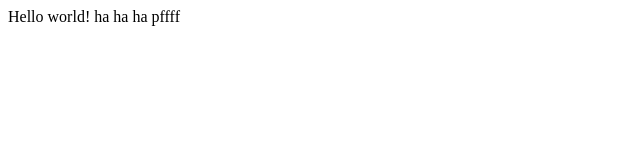
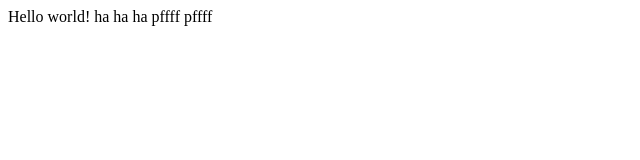
Before and after one commit to bojuvi19/test_itmo_proj, a plain HTML site: page site/index.html in a window 1280 px wide. Shown: the full height of the page, 0-640 px from the left. Drawn offline with Linux system fonts and the light colour scheme.

Commit message:
date changed

```diff
--- a/site/index.html
+++ b/site/index.html
@@ -3,5 +3,5 @@
 <body>
 Hello world!
 ha ha ha
-pffff
+pffff pffff
 </body>
```
